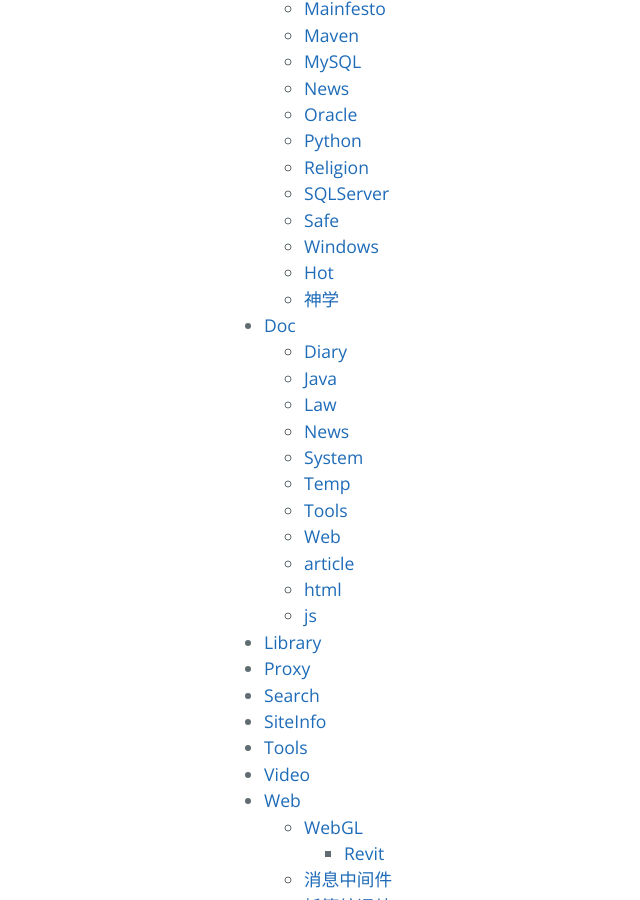
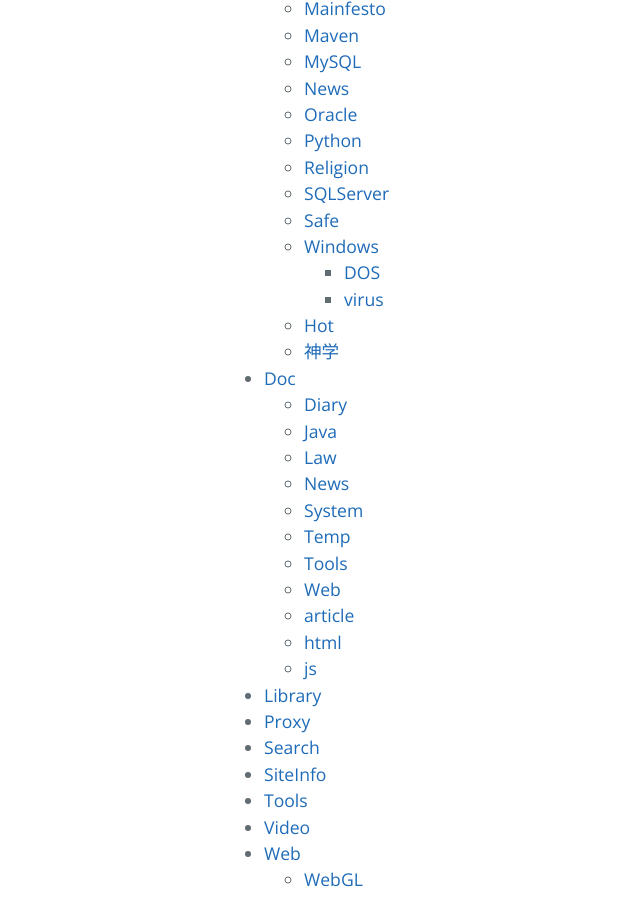
Before and after one commit to AmbroseRen/test, a Jekyll site: the page built from indexes.md, in a window 1280 px wide and 900 px high, scrolled down 686 px. Shown: the whole window, without its empty margins (0-640 px from the left). Built offline with Jekyll 4.4.1, drawn with Linux system fonts in a browser that asks for light colours; our own code applies the rules of GitHub Pages for plain Markdown files; the repository's description, which GitHub fills in, is left out.

Commit message:
Update indexes.md

```diff
--- a/indexes.md
+++ b/indexes.md
@@ -40,7 +40,12 @@
             <li><a href="https://ambroseren.github.io/test/Data/Religion/index.html">Religion</a></li>
             <li><a href="https://ambroseren.github.io/test/Data/SQLServer/index.html">SQLServer</a></li>
             <li><a href="https://ambroseren.github.io/test/Data/Safe/index.html">Safe</a></li>
-            <li><a href="https://ambroseren.github.io/test/Data/Windows/index.html">Windows</a></li>
+            <li><a href="https://ambroseren.github.io/test/Data/Windows/index.html">Windows</a>
+                <ul>
+                    <li><a href="https://ambroseren.github.io/test/Data/Windows/DOS/index.html">DOS</a></li>
+                    <li><a href="https://ambroseren.github.io/test/Data/Windows/virus/index.html">virus</a></li>
+                </ul>
+            </li>
             <li><a href="https://ambroseren.github.io/test/Data/hot/index.html">Hot</a></li>
             <li><a href="https://ambroseren.github.io/test/Data/神学/index.html">神学</a></li>
         </ul>
```
